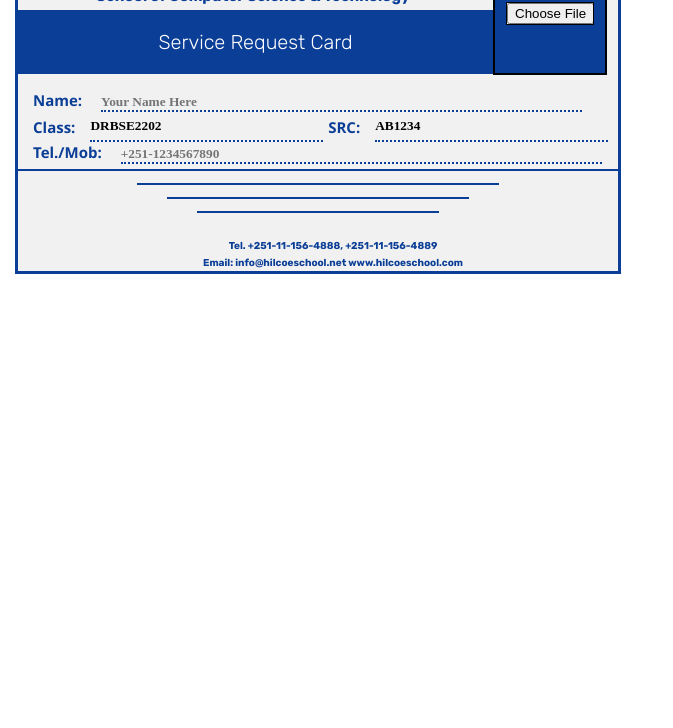
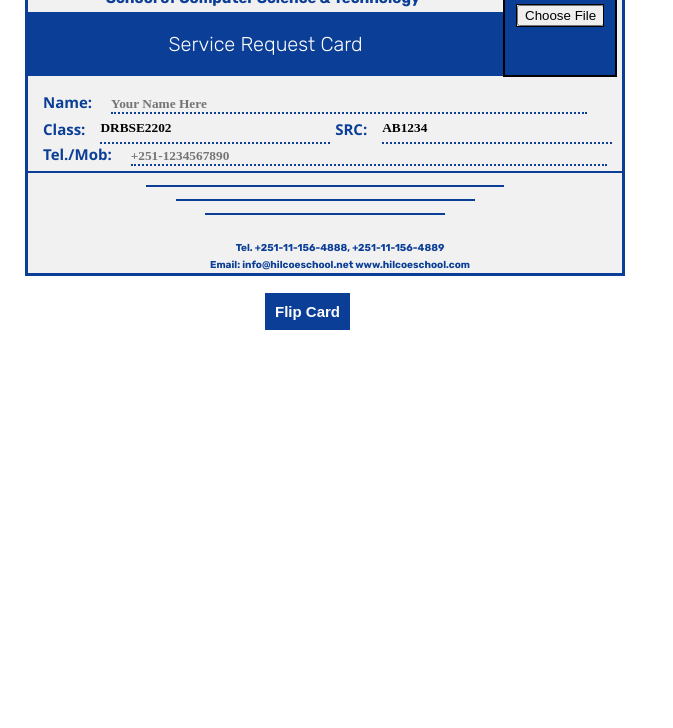
Before and after one commit to YonAndualem/WebDev-Class, a plain HTML site: page index.html in a window 1280 px wide. Shown: the part 72-800 px from the top of the page, without its empty margins (0-673 px from the left). Drawn offline with Linux system fonts and the light colour scheme.

Commit message:
updated back

```diff
--- a/CSS/style.css
+++ b/CSS/style.css
@@ -1,32 +1,38 @@
-*{
+* {
     margin: 5px;
     padding: 0;
 }
-.outer{
+
+.outer {
     width: 600px;
     height: 330px;
     background-color: #f1f1f1;
     border: 3px solid #0b3e96;
     font-family: "Rubik", sans-serif;
 }
-.header{
+
+.header {
     width: 100%;
     margin: 0;
     padding: 0;
     display: flex;
 }
-.titles{
+
+.titles {
     text-align: center;
     color: #0b3e96;
 }
-.titles h1{
+
+.titles h1 {
     font-size: 30px;
     font-weight: 900;
 }
-.titles h3{
+
+.titles h3 {
     font-size: 15px;
     font-weight: 700;
 }
+
 #imageBox {
     background-color: #0b3e96;
     width: 110px;
@@ -38,20 +44,24 @@
     overflow: hidden;
     margin-top: 10px;
 }
-#imageInput{
+
+#imageInput {
     color: black;
     width: 86px;
     border: #000 1px solid;
 }
-#imageBox img{
+
+#imageBox img {
     width: 100%;
     height: 100%;
 }
-.running{
+
+.running {
     width: 470px;
     margin: 0;
 }
-.secondtitle{
+
+.secondtitle {
     text-align: center;
     color: white;
     background-color: #0b3e96;
@@ -61,19 +71,22 @@
     margin: 0;
     width: 435px;
 }
-form{
+
+form {
     flex-direction: column;
     margin-top: 10px;
 
 }
-label{
+
+label {
     font-size: 15px;
     font-weight: 700;
     color: #0b3e96;
     font-family: 'Segoe UI', Tahoma, Geneva, Verdana, sans-serif;
     padding-right: 10px;
 }
-input{
+
+input {
     width: 83%;
     border: 0;
     border-bottom: 2px dotted #0b3e96;
@@ -83,33 +96,41 @@ input{
     padding: 0;
     margin: 0;
 }
-.group{
+
+.group {
     margin: 0;
     padding: 0;
     display: flex;
 }
-.horizontal{
+
+.horizontal {
     margin: 0;
 }
-hr{
+
+hr {
     border: 1.5px solid #0b3e96;
 }
-.horizontal .full{
+
+.horizontal .full {
     margin: 0;
 }
-.horizontal .first{
+
+.horizontal .first {
     width: 60%;
     margin: 12px auto;
 }
-.horizontal .second{
+
+.horizontal .second {
     width: 50%;
     margin: 12px auto;
 }
-.horizontal .third{
+
+.horizontal .third {
     width: 40%;
     margin: 12px auto;
 }
-.footer{
+
+.footer {
     width: 100%;
     color: #0b3e96;
     text-align: center;
@@ -118,3 +139,74 @@ hr{
     font-weight: 700;
     margin-top: 10px;
 }
+
+.card-container {
+    perspective: 1000px;
+}
+
+.card {
+    width: 600px;
+    height: 330px;
+    position: relative;
+    transform-style: preserve-3d;
+    transition: transform 0.6s;
+}
+
+.card-side {
+    position: absolute;
+    width: 100%;
+    height: 100%;
+    backface-visibility: hidden;
+    display: flex;
+    justify-content: center;
+    align-items: center;
+}
+
+.front {
+    transform: rotateY(0deg);
+}
+
+.back {
+    transform: rotateY(180deg);
+}
+
+.card.flipped .front {
+    transform: rotateY(-180deg);
+}
+
+.card.flipped .back {
+    transform: rotateY(0deg);
+}
+
+
+.card-back table {
+    margin-top: 10px;
+    width: 98%;
+    border-collapse: collapse;
+}
+
+.card-back th,
+.card-back td {
+    border: 2px solid #0b3e96;
+    padding: 3px;
+    text-align: center;
+}
+
+.card-back th {
+    color: #0b3e96;
+}
+
+.card-back tr.blank-row td {
+    height: 15px;
+}
+#flipButton{
+    background-color: #0b3e96;
+    color: white;
+    border: 0;
+    padding: 10px;
+    margin-top: 10px;
+    font-size: 15px;
+    font-weight: 700;
+    cursor: pointer;
+    margin: 20px 250px;
+}
--- a/JS/script.js
+++ b/JS/script.js
@@ -1,41 +1,32 @@
 document.addEventListener("DOMContentLoaded", function () {
+    const flipButton = document.getElementById("flipButton");
+    const card = document.getElementById("card");
     const imageInput = document.getElementById("imageInput");
     const imageBox = document.getElementById("imageBox");
 
-    if (!imageInput) {
+    flipButton.addEventListener("click", function () {
+        card.classList.toggle("flipped");
+    });
+
+    if (imageInput) {
+        imageInput.addEventListener("change", function (event) {
+            imageBox.innerHTML = ""; // Clear any previous image
+            const file = event.target.files[0];
+            if (file) {
+                const reader = new FileReader();
+                reader.onload = function (e) {
+                    const img = document.createElement("img");
+                    img.src = e.target.result;
+                    imageBox.appendChild(img);
+                };
+                reader.readAsDataURL(file);
+            }
+        });
+    } else {
         console.error("imageInput element not found");
-        return;
     }
 
     if (!imageBox) {
         console.error("imageBox element not found");
-        return;
     }
-
-    imageInput.addEventListener("change", function (event) {
-        console.log("File input changed");
-        imageBox.innerHTML = ""; // Clear any previous image
-        console.log("Image box cleared");
-
-        const file = event.target.files[0];
-        if (file) {
-            console.log("File selected:", file);
-
-            const reader = new FileReader();
-            reader.onload = function (e) {
-                console.log("File read successfully");
-
-                const img = document.createElement("img");
-                img.src = e.target.result;
-                console.log("Image source set:", img.src);
-
-                imageBox.appendChild(img);
-                console.log("Image appended to imageBox");
-            };
-            reader.readAsDataURL(file);
-            console.log("FileReader readAsDataURL called");
-        } else {
-            console.error("No file selected");
-        }
-    });
 });
--- a/index.html
+++ b/index.html
@@ -13,6 +13,9 @@
 </head>
 
 <body>
+    <div class="card-container">
+        <div class="card" id="card">
+            <div class="card-side front">
                 <div class="outer">
                     <div class="header">
                         <div class="running">
@@ -41,7 +44,8 @@
                                 <input type="text" id="src" name="src" value="AB1234" readonly>
                             </div>
                             <label for="tel">Tel./Mob:</label>
-                <input type="tel" id="tel" name="tel" pattern="[0-9]{10}" required placeholder="+251-1234567890">
+                            <input type="tel" id="tel" name="tel" pattern="[0-9]{10}" required
+                                placeholder="+251-1234567890">
                         </form>
                     </div>
                     <div class="horizontal">
@@ -55,9 +59,84 @@
                         <p>Email: info@hilcoeschool.net www.hilcoeschool.com</p>
                     </div>
                 </div>
+            </div>
+            <div class="card-side back">
+                <div class="outer">
+                    <div class="card-back">
+                        <table>
+                            <tr>
+                                <th>Term</th>
+                                <th>Course(s)</th>
+                                <th>Remark</th>
+                            </tr>
+                            <tr>
+                                <td>AUT2022</td>
+                                <td>CS100, CS101, CS102, CS103</td>
+                                <td>Sept 1, 2022</td>
+                            </tr>
+                            <tr class="blank-row">
+                                <td></td>
+                                <td></td>
+                                <td></td>
+                            </tr>
+                            <tr class="blank-row">
+                                <td></td>
+                                <td></td>
+                                <td></td>
+                            </tr>
+                            <tr class="blank-row">
+                                <td></td>
+                                <td></td>
+                                <td></td>
+                            </tr>
+                            <tr class="blank-row">
+                                <td></td>
+                                <td></td>
+                                <td></td>
+                            </tr>
+                            <tr class="blank-row">
+                                <td></td>
+                                <td></td>
+                                <td></td>
+                            </tr>
+                            <tr class="blank-row">
+                                <td></td>
+                                <td></td>
+                                <td></td>
+                            </tr>
+                            <tr class="blank-row">
+                                <td></td>
+                                <td></td>
+                                <td></td>
+                            </tr>
+                            <tr class="blank-row">
+                                <td></td>
+                                <td></td>
+                                <td></td>
+                            </tr>
+                            <tr class="blank-row">
+                                <td></td>
+                                <td></td>
+                                <td></td>
+                            </tr>
+                            <tr class="blank-row">
+                                <td></td>
+                                <td></td>
+                                <td></td>
+                            </tr>
+                            <tr class="blank-row">
+                                <td></td>
+                                <td></td>
+                                <td></td>
+                            </tr>
+                        </table>
+                    </div>
+                </div>
+            </div>
+        </div>
+        <button id="flipButton">Flip Card</button>
 
-    <script src="./JS/script.js">
-    </script>
+        <script src="./JS/script.js"></script>
 </body>
 
 </html>
```
Lines whose indentation alone changed are shown as unchanged.
